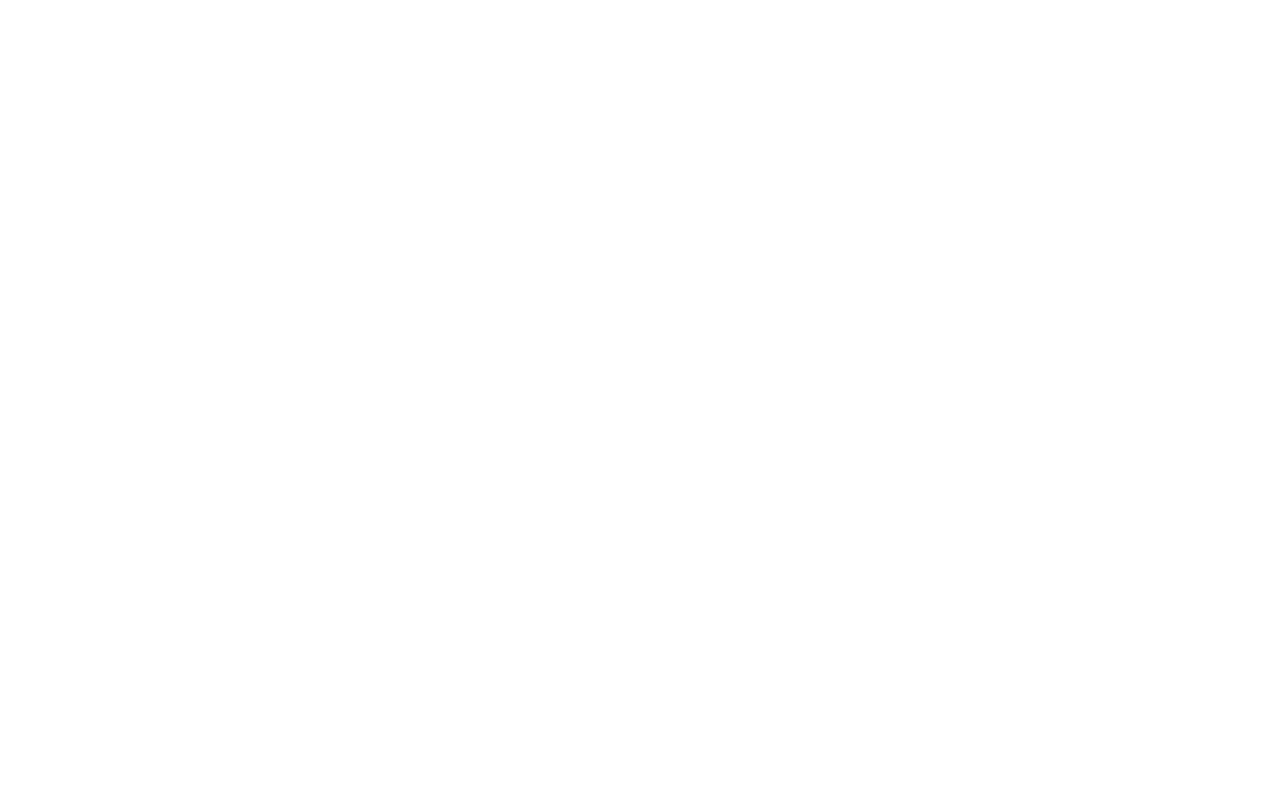
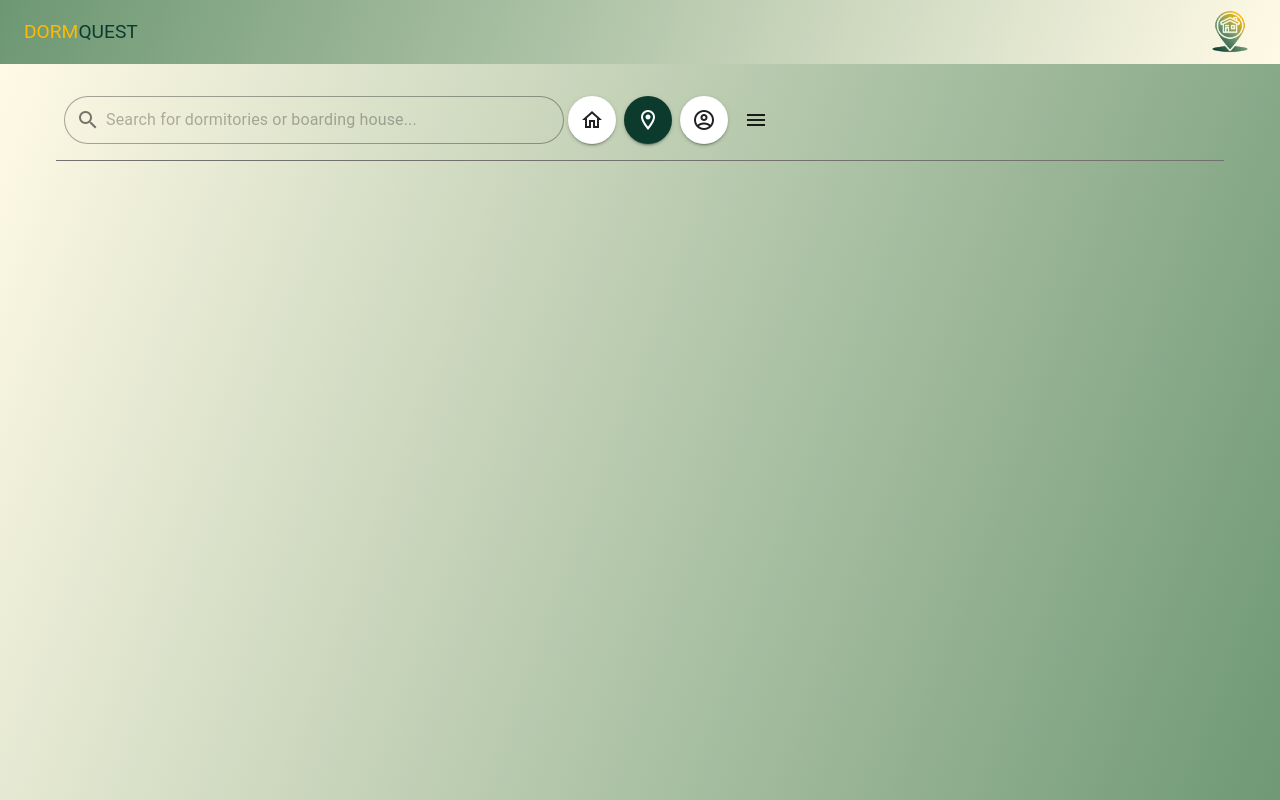
Before and after one commit to shiemejaybalatero/web-dormquest, a Vue app: page /map in a window 1280 px wide. Before the commit this address had no page. Built offline with nearby package versions, Linux system fonts and the light colour scheme.

Commit message:
fix: fixed applayout

```diff
--- a/src/components/layout/AppLayout.vue
+++ b/src/components/layout/AppLayout.vue
@@ -1,6 +1,8 @@
 <script setup>
 import { ref, onMounted, onBeforeUnmount } from 'vue'
+import { useRoute } from 'vue-router'
 
+const route = useRoute()
 const showScrollTop = ref(false)
 const mainContent = ref(null)
 const drawer = ref(false)
@@ -57,7 +59,7 @@
       <div class="gradient-bg">
         <v-container>
           <!-- Search & Buttons -->
-          <div class="d-flex align-center search-wrapper mb-4">
+          <div class="d-flex align-center search-wrapper mb-4 pl-2">
             <v-text-field
               v-model="search"
               placeholder="Search for dormitories or boarding house..."
@@ -74,20 +76,20 @@
               <v-icon>mdi-arrow-up</v-icon>
             </v-btn>
 
-            <router-link to="/dashboard" class="mx-1">
-              <v-btn icon class="green-btn">
+            <router-link to="/dashboard">
+              <v-btn icon class="mx-1" :class="{ 'green-btn': route.path === '/dashboard' }">
                 <v-icon>mdi-home-outline</v-icon>
               </v-btn>
             </router-link>
 
-            <router-link to="/map" class="mx-1">
-              <v-btn icon>
+            <router-link to="/map">
+              <v-btn icon class="mx-1" :class="{ 'green-btn': route.path === '/map' }">
                 <v-icon>mdi-map-marker-outline</v-icon>
               </v-btn>
             </router-link>
 
-            <router-link to="/profile" class="mx-1">
-              <v-btn icon>
+            <router-link to="/profile">
+              <v-btn icon class="mx-1" :class="{ 'green-btn': route.path === '/profile' }">
                 <v-icon>mdi-account-circle-outline</v-icon>
               </v-btn>
             </router-link>
@@ -96,6 +98,7 @@
           </div>
 
           <hr class="search-divider" />
+
           <v-row> <slot name="content"></slot> </v-row>
         </v-container>
       </div>
@@ -118,6 +121,10 @@
   background: linear-gradient(290deg, #6d9773, #fffae6);
   min-height: 100vh;
   padding: 1rem;
+}
+.green-btn {
+  background-color: #0c3b2e;
+  color: white;
 }
 
 .gradient-app-bar {
--- a/src/router/index.js
+++ b/src/router/index.js
@@ -4,7 +4,7 @@
 import RegisterView from '@/views/auth/RegisterView.vue'
 import DashBoardView from '@/views/auth/DashBoardView.vue'
 import GoogleMapView from '@/views/auth/GoogleMapView.vue'
-import ProfileView from '@/views/ProfileView.vue'
+import ProfileView from '@/views/auth/ProfileView.vue'
 import TgbgBoardingHouseView from '@/views/auth/TgbgBoardingHouseView.vue'
 
 const router = createRouter({
@@ -33,8 +33,8 @@
     },
 
     {
-      path: '/googlemap',
-      name: 'googleMap',
+      path: '/map',
+      name: 'map',
       component: GoogleMapView,
     },
 
--- a/src/views/auth/DashBoardView.vue
+++ b/src/views/auth/DashBoardView.vue
@@ -1,6 +1,8 @@
 <script setup>
 import { ref, computed, onMounted, onBeforeUnmount } from 'vue'
+import { useRoute } from 'vue-router'
 
+const route = useRoute()
 const showScrollTop = ref(false)
 const drawer = ref(false)
 const search = ref('')
@@ -59,7 +61,7 @@
     name: 'TGBG Boarding House',
     address: '7 km away from CSU',
     availability: '7,000 php/month',
-    image: '/dorm3.jpg',
+    image: '/TGBG/tgbgmain.png',
     route: { name: 'tgbgboardinghousedetails' },
   },
   {
@@ -145,22 +147,31 @@
               <v-icon>mdi-arrow-up</v-icon>
             </v-btn>
 
-            <v-btn icon class="mx-1 green-btn">
+            <router-link to="/dashboard">
+              <v-btn icon class="mx-1" :class="{ 'green-btn': route.path === '/dashboard' }">
                 <v-icon>mdi-home-outline</v-icon>
               </v-btn>
-            <v-btn icon class="mx-1">
+            </router-link>
+
+            <router-link to="/map">
+              <v-btn icon class="mx-1" :class="{ 'green-btn': route.path === '/map' }">
                 <v-icon>mdi-map-marker-outline</v-icon>
               </v-btn>
-            <v-btn icon class="mx-1">
+            </router-link>
+
+            <router-link to="/profile">
+              <v-btn icon class="mx-1" :class="{ 'green-btn': route.path === '/profile' }">
                 <v-icon>mdi-account-circle-outline</v-icon>
               </v-btn>
+            </router-link>
+
             <v-app-bar-nav-icon @click="drawer = !drawer" />
           </div>
 
           <hr class="search-divider" />
 
           <!-- Filters -->
-          <div class="filter-row mb-n5">
+          <div class="filter-row mt-n2 mb-n5">
             <v-col cols="6">
               <v-select
                 v-model="selectedPriceRange"
@@ -271,7 +282,6 @@
 
 .filter-row {
   display: flex;
-  gap: 16px;
   flex-wrap: nowrap;
 }
 
--- a/src/views/auth/GoogleMapView.vue
+++ b/src/views/auth/GoogleMapView.vue
@@ -1,5 +1,9 @@
-<script setup></script>
+<script setup>
+import AppLayout from '@/components/layout/AppLayout.vue'
+</script>
 
-<template></template>
-
-<style scoped></style>
+<template>
+  <AppLayout>
+    <template #content></template>
+  </AppLayout>
+</template>
```
Also changed, not shown: src/views/auth/ProfileView.vue (renamed from src/views/ProfileView.vue). Lines whose indentation alone changed are shown as unchanged.
